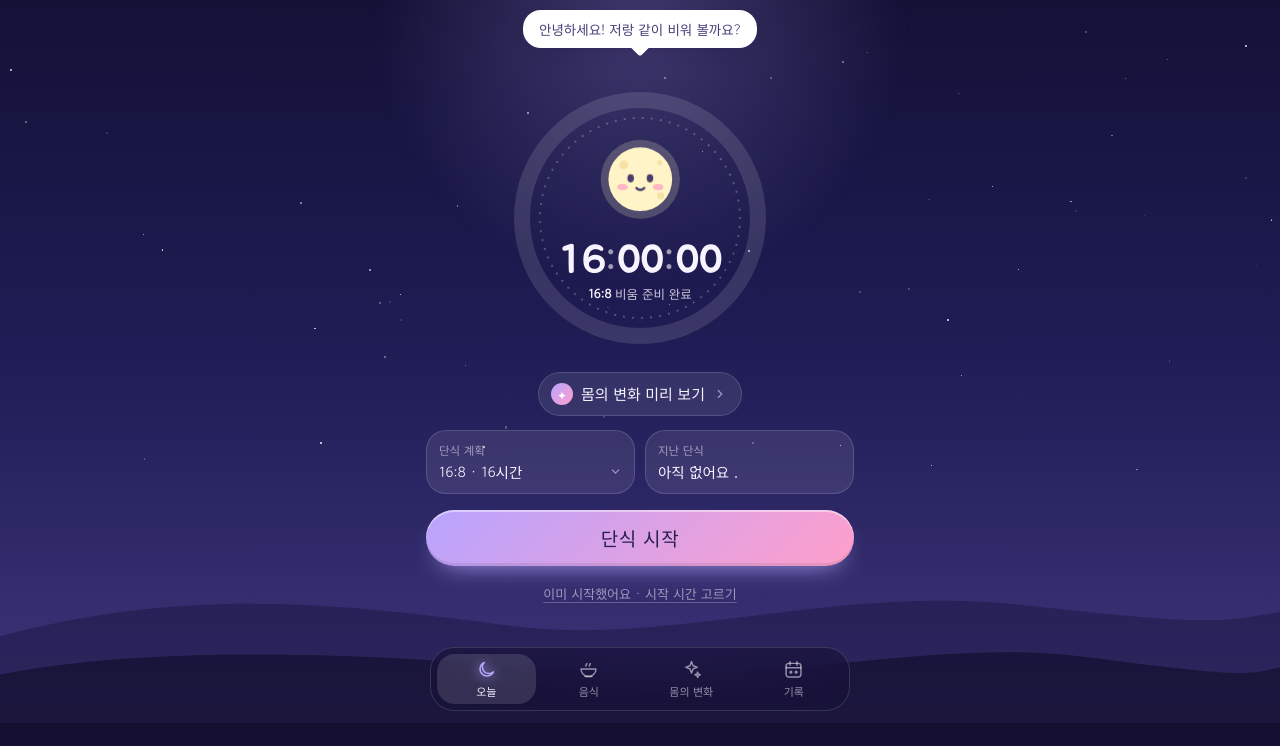
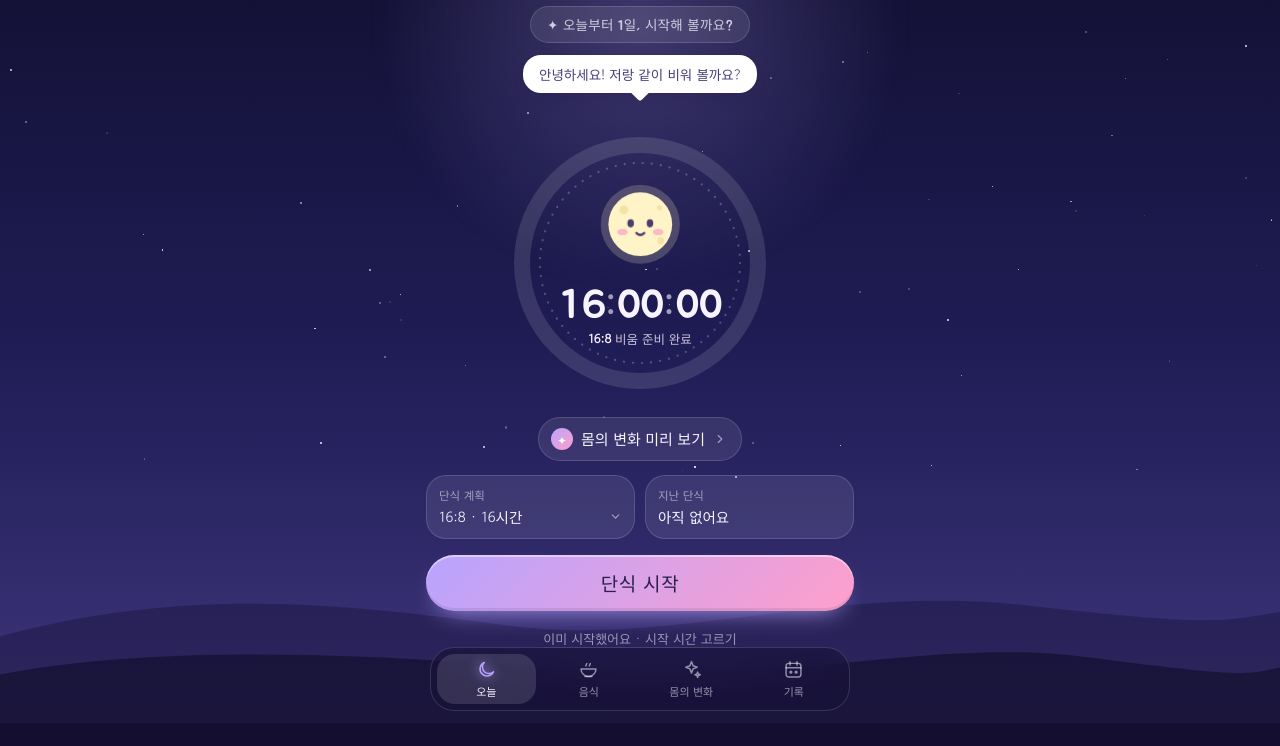
Before and after one commit to EnjuKIM/bium, a plain HTML site: page index.html in a window 1280 px wide. Shown: the part 77-823 px from the top of the page. Before the commit the page ends 800 px from the top, so only its background shows below. Drawn offline with Linux system fonts and the light colour scheme.

Commit message:
연속 단식 일수 배지·응원 메시지, 위젯에도 연속 기록 표시(앱 v1.2)
Co-Authored-By: Claude Opus 5.5 <noreply@anthropic.com>

```diff
--- a/index.html
+++ b/index.html
@@ -87,7 +87,12 @@ input,textarea{ font:inherit; color:var(--ink); }
 @keyframes fadeUp{ from{opacity:0; transform:translateY(8px)} to{opacity:1; transform:none} }
 
 /* ── 오늘 ───────────────────────── */
-.bubble{ position:relative; margin:16px auto 0; width:fit-content; max-width:86%; padding:9px 16px; border-radius:18px; background:#fff; color:#4a3f78;
+.streak{ display:flex; justify-content:center; margin-top:12px; }
+.streak-pill{ padding:7px 16px; border-radius:999px; font-family:var(--serif); font-size:14.5px; color:#fff; letter-spacing:.02em;
+  background:linear-gradient(135deg,#ffb36b,#ff7d95); box-shadow:0 8px 18px -10px #ff7d95, inset 0 1px 0 rgba(255,255,255,.4); animation:pop .5s cubic-bezier(.3,1.6,.5,1) both; }
+.streak-pill.mile{ background:linear-gradient(135deg,#ffd36b,#ff8fb1,#b892ff); box-shadow:0 0 0 3px rgba(255,255,255,.35), 0 10px 22px -10px #ff8fb1; }
+.streak-pill.soft{ background:var(--glass2); color:var(--ink2); border:1px solid var(--line); box-shadow:none; font-size:13.5px; }
+.bubble{ position:relative; margin:12px auto 0; width:fit-content; max-width:86%; padding:9px 16px; border-radius:18px; background:#fff; color:#4a3f78;
   font-size:13.5px; line-height:1.5; text-align:center; word-break:keep-all; box-shadow:0 8px 20px -12px rgba(30,20,70,.45); animation:pop .5s cubic-bezier(.3,1.6,.5,1) both; }
 .bubble::after{ content:''; position:absolute; left:50%; bottom:-6px; width:13px; height:13px; background:#fff; transform:translateX(-50%) rotate(45deg); border-radius:0 0 3px 0; }
 @keyframes pop{ from{ transform:scale(.85); opacity:0; } to{ transform:none; opacity:1; } }
@@ -369,6 +374,7 @@ input,textarea{ font:inherit; color:var(--ink); }
   <main>
     <!-- 오늘 -->
     <section class="view" id="v-today">
+      <div class="streak" id="streak"></div>
       <div class="bubble" id="bubble"></div>
       <div class="ring-box" id="ringBox">
         <svg class="ring" viewBox="0 0 300 300" aria-hidden="true">
@@ -531,6 +537,7 @@ function pushNative(){
     APP.sync(JSON.stringify({
       v:1, cur: S.cur ? { start:S.cur.start, goal:S.cur.goal } : null, lastEnd:S.lastEnd || 0,
       eatH: pl.e, planF: pl.f, planName: planName(pl), notify: !!S.notify,
+      streak: (() => { const si = streakInfo(); return { n: si.n, count: si.count, live: si.live, exp: si.exp }; })(),
       stages: STAGES.map(s => ({ h:s.h, name:s.name, short:s.short, line: s.body.split('. ')[0].replace(/\.?$/, '.') }))
     }));
   } catch(e){}
@@ -591,7 +598,9 @@ let skyKey = '';
 function applySky(force){
   const t = skyNow(), day = dkey(Date.now());
   if (!force && t.k + day === skyKey) return;
+  const dayChanged = skyKey && !skyKey.endsWith(day);
   skyKey = t.k + day;
+  if (dayChanged) { renderStreak(); pushNative(); } // 자정이 지나면 연속 기록도 다시 계산
   const r = document.documentElement, st = r.style;
   st.setProperty('--s1', t.sky[0]); st.setProperty('--s2', t.sky[1]); st.setProperty('--s3', t.sky[2]);
   r.dataset.tone = t.tone;
@@ -673,6 +682,7 @@ const digits = t => esc(t).replace(/\d/g, d => `<span class="dg">${d}</span>`).r
 function renderToday(){
   const now = Date.now(), ph = phase(now), pl = plan();
   applySky();
+  renderStreak();
   const marks = $('#marks'); marks.innerHTML = '';
   $('#ringBox').classList.toggle('ach', ph.p === 'fast' && ph.ach);
   $('#prog').setAttribute('stroke-dasharray', C.toFixed(2));
@@ -945,11 +955,33 @@ function renderStages(){
 let calY, calM, selDay = null, showAll = false;
 const latestEnd = () => S.fasts.length ? S.fasts.reduce((a, x) => Math.max(a, x.end), 0) : null;
 function achieved(f){ return f.end - f.start >= (f.goal || 0) * H - 1000; }
-function streak(){
+function streak(){ return streakInfo().n; }
+/* 연속 기록: 목표를 달성한 날(단식을 마친 날 기준)이 며칠째 이어지는지
+   n: 이어진 날 수 / count: 지금 단식 중이면 오늘까지 친 날째 / live: 오늘 도전 중 / exp: 이 기록이 끊기는 시각 */
+function streakInfo(){
   const set = new Set(S.fasts.filter(achieved).map(f => dkey(f.end)));
-  let t = Date.now(); if (!set.has(dkey(t))) t -= DAY;
-  let n = 0; while (set.has(dkey(t))) { n++; t -= DAY; }
-  return n;
+  const now = Date.now(), today = dkey(now);
+  let t = now; if (!set.has(today)) t -= DAY;
+  let n = 0, last = 0;
+  while (set.has(dkey(t))) { if (!last) last = t; n++; t -= DAY; }
+  const live = !!S.cur && !set.has(today);
+  let exp = 0;
+  if (last) { const d = new Date(last); d.setHours(0, 0, 0, 0); d.setDate(d.getDate() + 2); exp = d.getTime(); }
+  return { n, count: live ? n + 1 : n, live, exp };
+}
+const MILESTONES = { 3:'3일 연속! 몸이 리듬을 익히고 있어요', 7:'일주일 연속! 정말 대단해요', 14:'2주 연속! 이제 습관이 됐어요',
+  21:'3주 연속! 21일의 기적이에요', 30:'한 달 연속! 스스로를 꼭 안아 주세요', 50:'50일 연속! 놀라운 꾸준함이에요', 100:'100일 연속! 전설이 되었어요' };
+function streakText(si){
+  if (si.live) return si.count === 1 ? '🔥 오늘 1일째 도전 중' : `🔥 연속 ${si.count}일째 비움 중`;
+  if (si.n > 0) return `🔥 연속 ${si.n}일 달성`;
+  return '';
+}
+function renderStreak(){
+  const si = streakInfo(), el = $('#streak'), txt = streakText(si);
+  el.innerHTML = txt
+    ? `<button class="streak-pill${MILESTONES[si.count] ? ' mile' : ''}">${esc(txt)}${MILESTONES[si.count] && !si.live ? ' ✦' : ''}</button>`
+    : `<button class="streak-pill soft">✦ 오늘부터 1일, 시작해 볼까요?</button>`;
+  el.firstChild.onclick = () => go('log');
 }
 function renderLog(){
   const now = new Date();
@@ -1188,7 +1220,11 @@ function endSheet(){
       const f = { id: 'f' + endAt.toString(36) + Math.random().toString(36).slice(2, 6), start: S.cur.start, end: endAt, goal: S.cur.goal, mood, note: $('#enNote').value.trim().slice(0, 300) };
       S.fasts.push(f); S.fasts.sort((a, b) => a.start - b.start);
       S.lastEnd = endAt; S.cur = null; save(); closeSheet(); renderAll();
-      toast(achieved(f) ? '오늘의 비움을 기록했어요 ✦' : '기록했어요. 다음엔 조금 더 멀리 가봐요');
+      if (achieved(f)) {
+        const n = streakInfo().n;
+        toast(MILESTONES[n] ? `🎉 ${MILESTONES[n]}` : n > 1 ? `🔥 연속 ${n}일 달성! 오늘도 해냈어요` : '오늘의 비움을 기록했어요 ✦');
+        if (MILESTONES[n]) chime('goal', true);
+      } else toast('기록했어요. 다음엔 조금 더 멀리 가봐요');
     };
   });
 }
```
Also changed, not shown: 1 other file.
